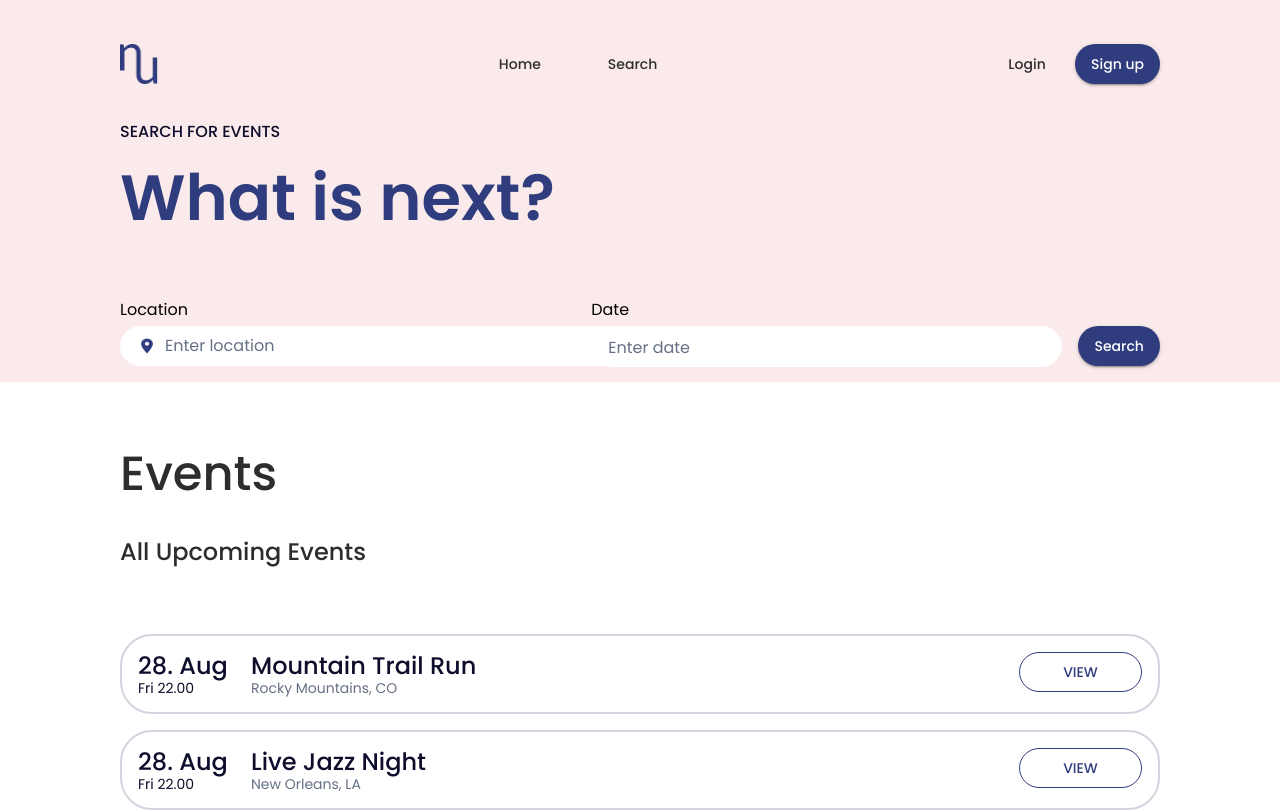
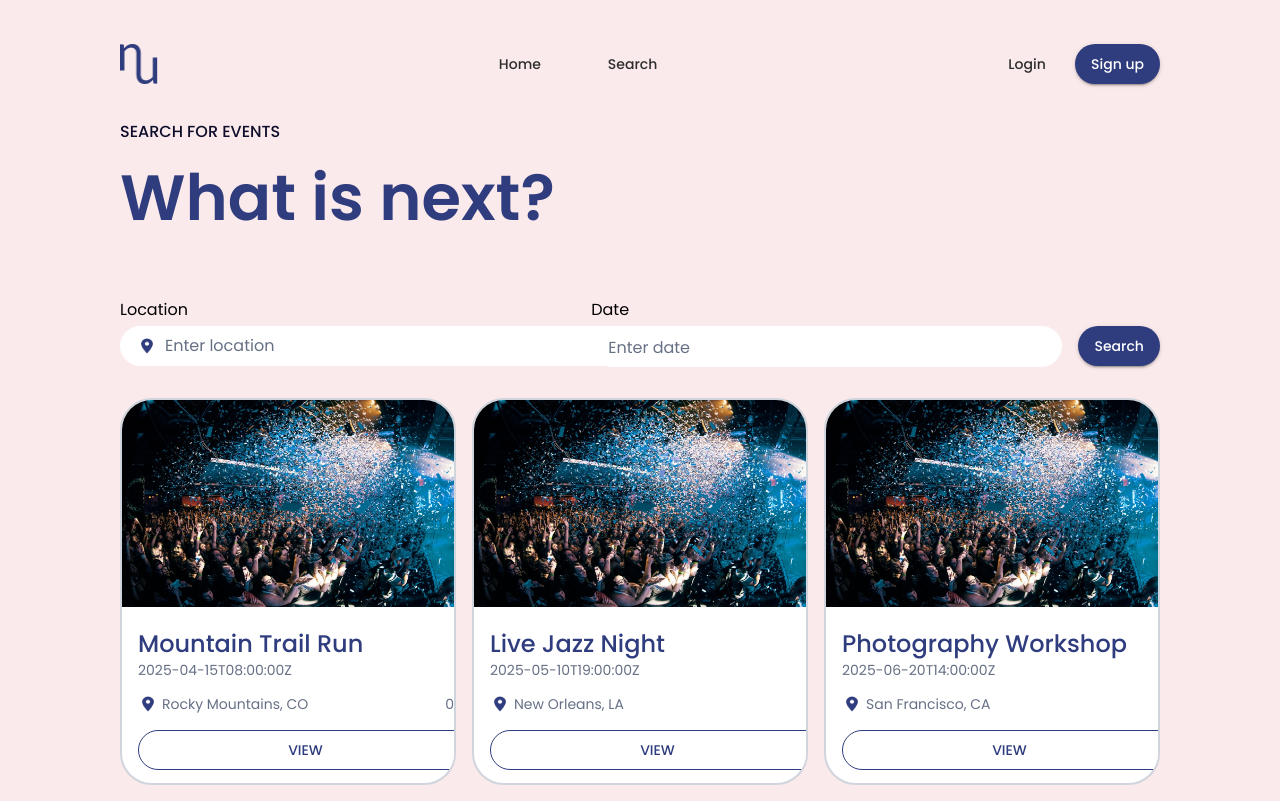
Before and after one commit to Jetrca92/nextup-frontend, a Next.js app: page /search in a window 1280 px wide. Shown: the top 811 px of the page. Built offline with nearby package versions, Linux system fonts and the light colour scheme.

Commit message:
Move events to new folder

```diff
--- a/src/app/search/page.tsx
+++ b/src/app/search/page.tsx
@@ -1,6 +1,7 @@
 'use client'
 
-import EventsList from "@/components/EventsList";
+import EventsList from "@/components/events/EventsList";
+import FeaturedEvents from "@/components/events/FeaturedEvents";
 import LocationDateInput from "@/components/inputs/LocationDateInput";
 import { EventType } from "@/models/event";
 import { Box, Button, Typography } from "@mui/material";
@@ -10,7 +11,7 @@ export default function Search() {
     {
       id: "1",
       createdAt: new Date().toISOString(),
-      imageUrl: "https://source.unsplash.com/random/800x600/?event",
+      imageUrl: "/images/landing1.jpg",
       title: "Mountain Trail Run",
       description: "A challenging trail run through the mountains.",
       location: "Rocky Mountains, CO",
@@ -20,9 +21,9 @@ export default function Search() {
       attendees: [],
     },
     {
-      id: "4",
+      id: "3",
       createdAt: new Date().toISOString(),
-      imageUrl: "https://source.unsplash.com/random/800x600/?concert",
+      imageUrl: "/images/landing1.jpg",
       title: "Live Jazz Night",
       description: "Enjoy a night of smooth jazz music.",
       location: "New Orleans, LA",
@@ -33,18 +34,18 @@ export default function Search() {
     {
       id: "4",
       createdAt: new Date().toISOString(),
-      imageUrl: "https://source.unsplash.com/random/800x600/?workshop",
+      imageUrl: "/images/landing1.jpg",
       title: "Photography Workshop",
       description: "Learn the basics of photography from experts.",
       location: "San Francisco, CA",
       startDateTime: "2025-06-20T14:00:00Z",
       maximumUsers: 50,
-      ownerId: "4",
+      ownerId: "6",
     },
     {
-      id: "4",
+      id: "7",
       createdAt: new Date().toISOString(),
-      imageUrl: "https://source.unsplash.com/random/800x600/?conference",
+      imageUrl: "/images/landing1.jpg",
       title: "Tech Innovators Conference",
       description: "A gathering of the brightest minds in tech.",
       location: "Silicon Valley, CA",
@@ -53,9 +54,9 @@ export default function Search() {
       ownerId: "4",
     },
     {
-      id: "4",
+      id: "8",
       createdAt: new Date().toISOString(),
-      imageUrl: "https://source.unsplash.com/random/800x600/?festival",
+      imageUrl: "/images/landing1.jpg",
       title: "Food Festival",
       description: "Taste the best street food from around the world.",
       location: "Austin, TX",
@@ -64,9 +65,9 @@ export default function Search() {
       ownerId: "4",
     },
     {
-      id: "4",
+      id: "9",
       createdAt: new Date().toISOString(),
-      imageUrl: "https://source.unsplash.com/random/800x600/?yoga",
+      imageUrl: "/images/landing1.jpg",
       title: "Sunrise Yoga Session",
       description: "Start your day with a refreshing yoga session.",
       location: "Santa Monica Beach, CA",
@@ -75,9 +76,9 @@ export default function Search() {
       ownerId: "4",
     },
     {
-      id: "4",
+      id: "11",
       createdAt: new Date().toISOString(),
-      imageUrl: "https://source.unsplash.com/random/800x600/?cycling",
+      imageUrl: "/images/landing1.jpg",
       title: "City Cycling Tour",
       description: "Explore the city on a guided cycling tour.",
       location: "Portland, OR",
@@ -86,9 +87,9 @@ export default function Search() {
       ownerId: "4",
     },
     {
-      id: "4",
+      id: "12",
       createdAt: new Date().toISOString(),
-      imageUrl: "https://source.unsplash.com/random/800x600/?hiking",
+      imageUrl: "/images/landing1.jpg",
       title: "National Park Hike",
       description: "A guided hike through stunning landscapes.",
       location: "Yellowstone National Park, WY",
@@ -97,9 +98,9 @@ export default function Search() {
       ownerId: "4",
     },
     {
-      id: "4",
+      id: "13",
       createdAt: new Date().toISOString(),
-      imageUrl: "https://source.unsplash.com/random/800x600/?coding",
+      imageUrl: "/images/landing1.jpg",
       title: "Hackathon Challenge",
       description: "Compete in a 48-hour coding challenge.",
       location: "Seattle, WA",
@@ -108,9 +109,9 @@ export default function Search() {
       ownerId: "4",
     },
     {
-      id: "4",
+      id: "14",
       createdAt: new Date().toISOString(),
-      imageUrl: "https://source.unsplash.com/random/800x600/?music",
+      imageUrl: "/images/landing1.jpg",
       title: "Indie Rock Concert",
       description: "Experience the best of indie rock bands live.",
       location: "Chicago, IL",
@@ -154,6 +155,7 @@ export default function Search() {
             <Typography variant="body1" color="#0E0E2C" fontWeight={500} sx={{ lineHeight: "24px" }}>SEARCH FOR EVENTS</Typography>
             <Typography variant="h1" color="primary" sx={{ lineHeight: "76px" }}>What is next?</Typography>
           </Box>
+          <Box sx={{ display: "flex", flexDirection: "column", gap: "32px" }}>
             <Box sx={{
               display: "flex",
               gap: "16px",
@@ -166,6 +168,8 @@ export default function Search() {
               }}>
                 <Button variant="contained" color="primary" sx={{ textTransform: "none" }}>Search</Button>
               </Box>
+            </Box>
+            <FeaturedEvents events={mockResults} />
           </Box>
         </Box>
       </Box>
--- a/src/components/EmptyEvents.tsx
+++ b/src/components/events/EmptyEvents.tsx
@@ -1,6 +1,6 @@
 import { Box, Typography } from '@mui/material'
 import { FC } from 'react'
-import SearchIcon from './ui/icons/SearchIcon'
+import SearchIcon from '../ui/icons/SearchIcon'
 
 const EmptyEvents: FC = () => {
   return (
--- a/src/components/EventCard.tsx
+++ b/src/components/events/EventCard.tsx
@@ -1,5 +1,5 @@
 import { Box, Typography, Button } from "@mui/material";
-import EditIcon from "./ui/icons/EditIcon";
+import EditIcon from "../ui/icons/EditIcon";
 import { EventType } from "@/models/event";
 
 interface EventCardProps {
--- a/src/components/FeaturedEventCard.tsx
+++ b/src/components/events/FeaturedEventCard.tsx
@@ -1,23 +1,15 @@
-import { Box, Typography, SxProps, Theme, Button } from "@mui/material";
+import { Box, Typography, Button } from "@mui/material";
 import Image from "next/image";
-import LocationIcon from "./ui/icons/LocationIcon";
-import PeopleIcon from "./ui/icons/PeopleIcon";
+import LocationIcon from "../ui/icons/LocationIcon";
+import PeopleIcon from "../ui/icons/PeopleIcon";
+import { EventType } from "@/models/event";
 
 interface FeaturedEventCardProps {
-  imageSrc: string;
-  title: string;
-  startDateTime: string;
-  location: string;
-  attendance: number;
-  sx?: SxProps<Theme>;
+  event: EventType
 }
 
 const FeaturedEventCard: React.FC<FeaturedEventCardProps> = ({
-  imageSrc,
-  title,
-  startDateTime,
-  location,
-  attendance
+  event
 }) => {
   return (
     <Box
@@ -27,14 +19,15 @@ const FeaturedEventCard: React.FC<FeaturedEventCardProps> = ({
         boxSizing: "border-box",
         borderRadius: "32px",
         borderWidth: "2px",
-        borderColor: "#000000",
+        borderColor: "#D0D5DD",
         borderStyle: "solid",
         overflow: "hidden",
+        backgroundColor: "#FFFFFF",
       }}
     >
       {/* Image Section */}
       <Image
-        src={imageSrc}
+        src={event.imageUrl}
         alt="card image"
         width={367}
         height={207}
@@ -64,8 +57,8 @@ const FeaturedEventCard: React.FC<FeaturedEventCardProps> = ({
             gap: "4px",
           }}
         >
-          <Typography variant="h3" color="primary.main">{title}</Typography>
-          <Typography variant="caption" color="#667085">{startDateTime}</Typography>
+          <Typography variant="h3" color="primary.main">{event.title}</Typography>
+          <Typography variant="caption" color="#667085">{event.startDateTime}</Typography>
         </Box>
 
         {/* Location & attendance */}
@@ -86,7 +79,7 @@ const FeaturedEventCard: React.FC<FeaturedEventCardProps> = ({
             }}
           >
             <LocationIcon />
-            <Typography variant="caption" color="#667085">{location}</Typography>
+            <Typography variant="caption" color="#667085">{event.location}</Typography>
           </Box>
           <Box
             sx={{
@@ -94,7 +87,7 @@ const FeaturedEventCard: React.FC<FeaturedEventCardProps> = ({
               gap: "4px",
             }}
           >
-            <Typography variant="caption" color="#667085">{attendance}</Typography>
+            <Typography variant="caption" color="#667085">{event.attendees?.length}</Typography>
             <PeopleIcon />
           </Box>
         </Box>
--- /dev/null
+++ b/src/components/events/FeaturedEvents.tsx
@@ -0,0 +1,28 @@
+import { Box } from '@mui/material'
+import { FC, useState } from 'react'
+import { EventType } from '@/models/event'
+import FeaturedEventCard from './FeaturedEventCard'
+
+interface FeaturedEventsProps {
+  events: EventType[]
+}
+const FeaturedEvents: FC<FeaturedEventsProps> = ({ events = [] }) => {
+  const [visibleCount, setVisibleCount] = useState(3)
+
+  if (events?.length === 0)
+    return
+
+  return (
+    <Box sx={{
+      display: "flex",
+      gap: "16px",
+    }}>
+      {events.slice(0, visibleCount).map((event) => (
+        <FeaturedEventCard event={event} key={event.id} />
+      ))}
+
+    </Box>
+  )
+}
+
+export default FeaturedEvents
```
Also changed, not shown: src/components/events/EventsList.tsx (renamed from src/components/EventsList.tsx). Lines whose indentation alone changed are shown as unchanged.
